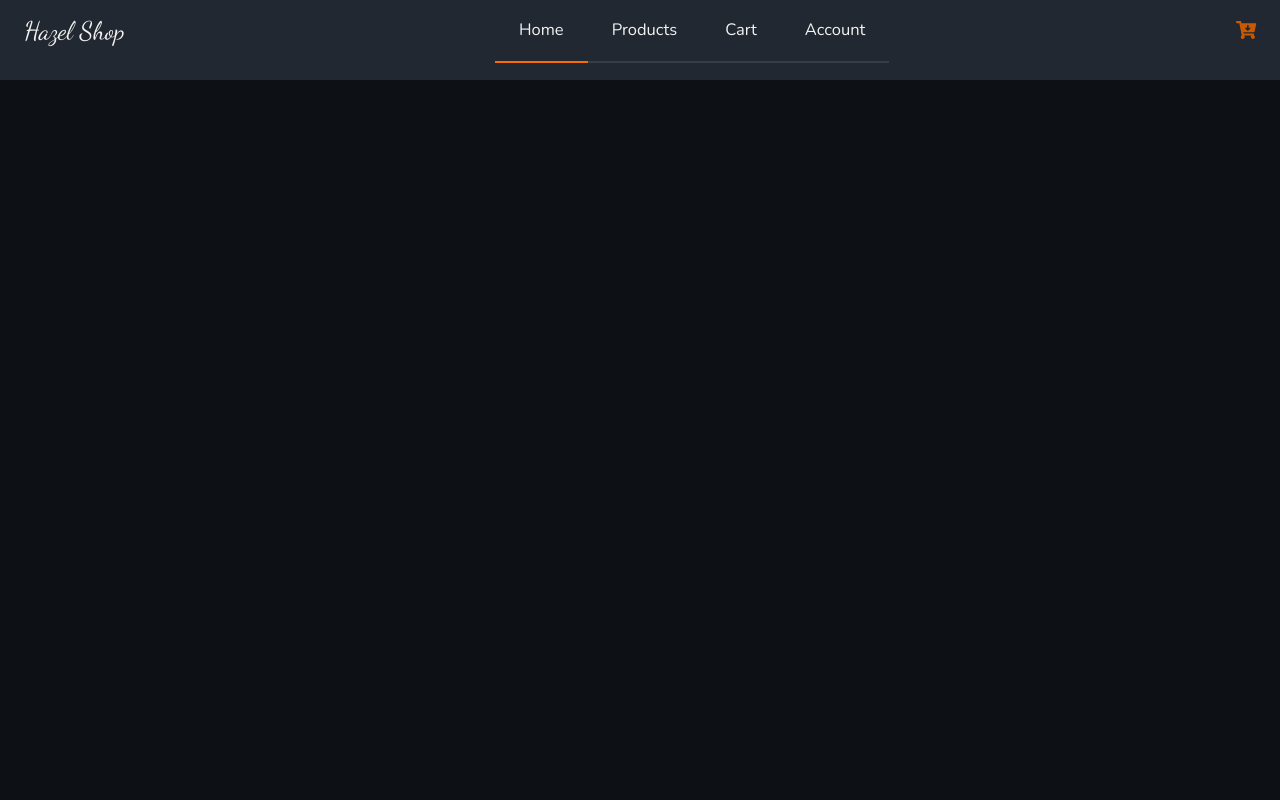
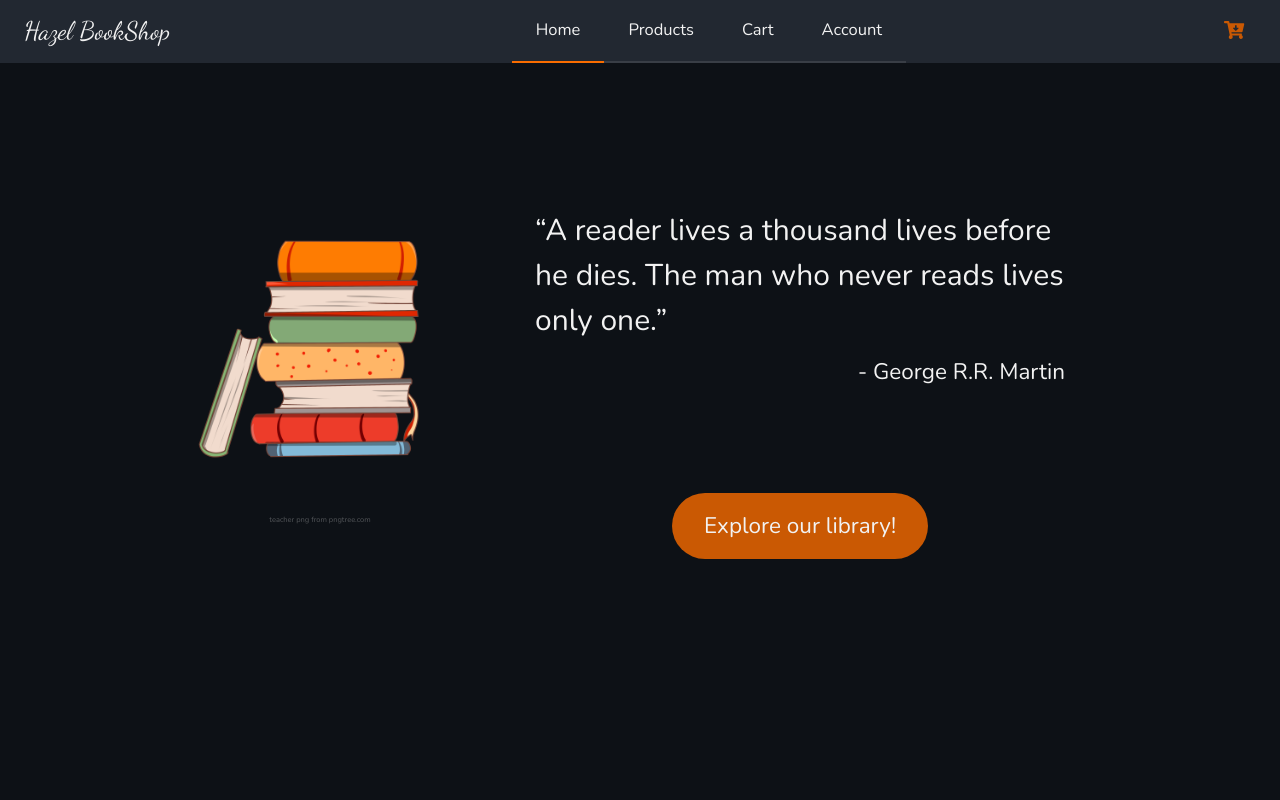
Before and after one commit to raulterhesdev/hazel-store, a React (Create React App) app in the folder client/: page / in a window 1280 px wide. Shown: the top 800 px of the page. Built offline with nearby package versions, Linux system fonts and the light colour scheme.

Commit message:
Added Showcase

```diff
--- a/client/src/App.js
+++ b/client/src/App.js
@@ -5,6 +5,7 @@ import Header from './components/Header/Header';
 import Navbar from './components/Navigation/Navbar';
 import Shop from './components/Shop/Shop';
 import Footer from './components/Footer/Footer';
+import Showcase from './components/Showcase/Showcase';
 
 import { routes } from './constants/routes';
 
@@ -16,6 +17,11 @@ function App() {
       <Header />
       <Navbar />
       <Switch>
+        <Route
+          path={routes.home.path}
+          exact={routes.home.exact}
+          component={Showcase}
+        />
         <Route
           path={routes.products.path}
           exact={routes.products.exact}
--- a/client/src/components/Footer/Footer.module.css
+++ b/client/src/components/Footer/Footer.module.css
@@ -1,7 +1,7 @@
 .Footer {
-  margin-top: 25px;
   padding: 16px;
   background-color: var(--dark-bg);
+  z-index: 10;
 }
 
 .Footer p {
--- a/client/src/components/Header/CartPreview/CartPreview.module.css
+++ b/client/src/components/Header/CartPreview/CartPreview.module.css
@@ -21,3 +21,9 @@
   padding: 24px;
   color: var(--white);
 }
+
+@media (min-width: 700px) {
+  .CartPreview {
+    margin-right: 36px;
+  }
+}
--- a/client/src/components/Header/Logo/Logo.js
+++ b/client/src/components/Header/Logo/Logo.js
@@ -12,7 +12,7 @@ function Logo() {
         style={{ transition: 'all 0.2s ease-out' }}
         className={classes.LogoText}
       >
-        Hazel Shop
+        Hazel BookShop
       </NavLink>
     </div>
   );
--- a/client/src/components/Shop/Shop.module.css
+++ b/client/src/components/Shop/Shop.module.css
@@ -1,4 +1,5 @@
 .Shop {
   display: grid;
   grid-template-columns: repeat(auto-fit, minmax(300px, 1fr));
+  margin-bottom: 32px;
 }
--- /dev/null
+++ b/client/src/components/Showcase/Showcase.js
@@ -0,0 +1,39 @@
+import React from 'react';
+import { NavLink } from 'react-router-dom';
+
+import classes from './Showcase.module.css';
+
+import { routes } from '../../constants/routes';
+
+const Showcase = () => {
+  return (
+    <div className={classes.Showcase}>
+      <div className={classes.Container}>
+        <div className={classes.Art}>
+          <img src={require('../../assets/png.png')} />
+          <a href='https://pngtree.com/so/teacher' target='_blank'>
+            teacher png from pngtree.com
+          </a>
+        </div>
+        <div>
+          <div className={classes.ShowcaseText}>
+            <p>
+              <q>
+                A reader lives a thousand lives before he dies. The man who
+                never reads lives only one.
+              </q>{' '}
+              <span>- George R.R. Martin</span>
+            </p>
+          </div>
+          <div className={classes.Button}>
+            <NavLink to={routes.products.path} exact className={classes.Link}>
+              Explore our library!
+            </NavLink>
+          </div>
+        </div>
+      </div>
+    </div>
+  );
+};
+
+export default Showcase;
--- /dev/null
+++ b/client/src/components/Showcase/Showcase.module.css
@@ -0,0 +1,99 @@
+.Showcase {
+  min-height: 90vh;
+  margin-bottom: 16px;
+}
+
+.Container {
+  display: grid;
+  grid-template-columns: 1fr;
+  margin-top: 10vh;
+  align-items: center;
+  justify-content: center;
+}
+
+.ShowcaseText {
+  color: var(--white);
+  display: flex;
+  flex-direction: column;
+  align-items: center;
+  padding: 24px 35px;
+  max-width: 600px;
+  margin: 24px auto 0 auto;
+}
+
+.ShowcaseText q {
+  font-size: 1.6rem;
+}
+
+.ShowcaseText span {
+  margin-top: 12px;
+  display: block;
+  text-align: right;
+  font-size: 1.3rem;
+}
+
+.Button {
+  margin-top: 32px;
+  display: flex;
+  justify-content: center;
+}
+
+.Link {
+  position: relative;
+  padding: 16px 32px;
+  overflow: hidden;
+  transition: all 0.3s ease-in;
+  border-radius: 5px;
+  font-size: 1.4rem;
+  color: var(--white);
+  background-color: var(--accent-dark);
+  border-radius: 42px;
+}
+
+.Link:hover {
+  background-color: var(--accent);
+}
+
+.Art {
+  position: relative;
+  display: flex;
+  flex-direction: column;
+}
+
+.Art img {
+  width: 100%;
+  max-width: 250px;
+  margin: 0 auto;
+}
+
+.Art a {
+  font-size: 0.5rem;
+  opacity: 0.3;
+  color: var(--white);
+  text-align: center;
+}
+
+@media (min-width: 800px) {
+  .Container {
+    grid-template-columns: 1fr 2fr;
+    margin: 20vh;
+  }
+  .Art img {
+    max-width: 100%;
+  }
+
+  .Button {
+    margin-top: 10vh;
+  }
+  .ShowcaseText q {
+    font-size: 2rem;
+  }
+
+  .ShowcaseText span {
+    margin-top: 12px;
+    font-size: 1.5rem;
+  }
+  .Link {
+    font-size: 1.5rem;
+  }
+}
```
Also changed, not shown: client/src/assets/png.png (added).
